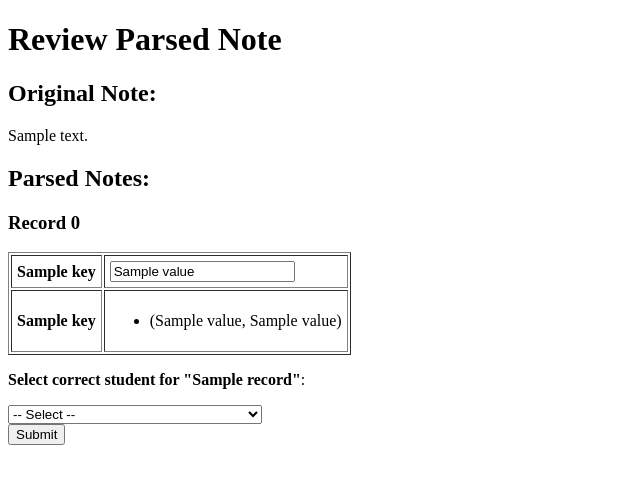
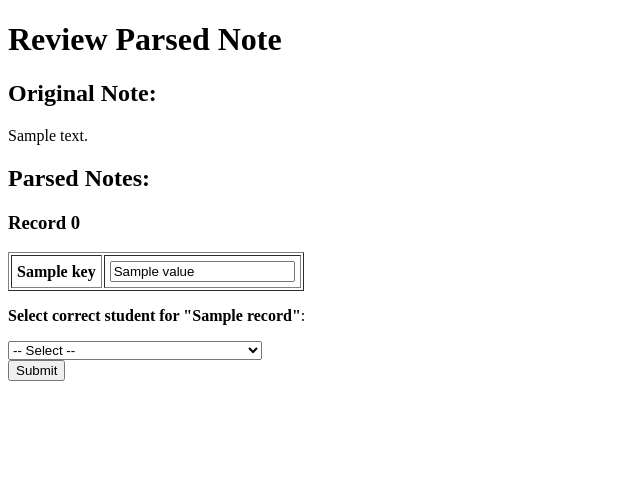
Before and after one commit to asimons92/PBJ, a Flask app: template templates/review.html in a window 1280 px wide. Shown: the top 484 px of the page, without its empty margins (0-640 px from the left). Run offline with Flask 3, Linux system fonts and the light colour scheme; the template is opened without the code that fills it: most values are stand-ins (such as "Sample title", 1, 10 or a date in 2020).

Commit message:
Cleaned up indexing on review.html

```diff
--- a/app.py
+++ b/app.py
@@ -29,27 +29,28 @@
         teacher_note = request.form["user_input"]
         parsed_notes = call_openai_function_call(teacher_note)
 
+        prepared_notes = []
+
         with SessionLocal() as session:
-            prepared_notes = []
             for record in parsed_notes:
-                match_result = match_id_with_name_web(record, session)
+                # resolve student id & candidates
+                match_result = match_id_with_name_web(record.copy(), session)
 
-                # split fields as before
-                simple, nested = split_notes(record)
+                # inject matched values back into record
+                record["student_id"] = match_result.get("student_id")
+                record["student_name"] = match_result.get("student_name")
+                record["candidate_students"] = match_result.get("candidate_students", [])
 
-                prepared_notes.append({
-                    "simple": simple,
-                    "nested": nested,
-                    "candidate_students": match_result["candidate_students"],
-                    "student_id": match_result["student_id"],
-                    "student_name": match_result["student_name"],
-                })
+                prepared_notes.append(record)
 
         return render_template(
             "review.html",
             original_note=teacher_note,
             parsed_notes=prepared_notes
         )
+
+
+
 
     @app.route("/review",methods=["POST"])
     def review():
--- a/templates/review.html
+++ b/templates/review.html
@@ -15,79 +15,51 @@
 
     <form method="post" action="/review">
         {% for record in parsed_notes %}
+        {% set rec_idx = loop.index0 %}
         <div>
-    <h3>Record {{ loop.index0 }}</h3>
-
+            <h3>Record {{ rec_idx }}</h3>
             <table border="1" cellpadding="5">
                 <tbody>
-            {# simple fields first #}
-            {% for key, value in record.simple.items() %}
-            <tr>
-                <td><strong>{{ key }}</strong></td>
-                <td>
-                    <input
-                    type="text"
-                    name="record_{{ loop.index0 }}_{{ key }}"
-                    value="{{ value }}"
-                    >
-                </td>
-            </tr>
-            {% endfor %}
-
-            {# nested fields #}
-            {% for key, value in record.nested.items() %}
+                    {% for key, value in record.items() %}
+                        {% if key != "candidate_students" %}
                         <tr>
                             <td><strong>{{ key }}</strong></td>
                             <td>
                                 {% if value is mapping %}
-                    <table border="1" cellpadding="3">
                                     {% for k, v in value.items() %}
                                     <div>
                                         <label>{{ k }}</label>
-                            <input
-                                type="text"
-                                name="record_{{loop.index0}}_{{key}}_{{k}}"
-                                value="{{v}}"
-                            >
+                                        <input type="text" name="record_{{rec_idx}}_{{key}}_{{k}}" value="{{v}}">
                                     </div>
                                     {% endfor %}
-                    </table>
                                 {% elif value is sequence and not value is string %}
-                    <ul>
-                        {% for item in value %}
-                        <li>{{ item }}</li>
-                        {% endfor %}
-                    </ul>
+                                    <input type="text" name="record_{{rec_idx}}_{{key}}" value="{{value}}">
                                 {% else %}
-                    {{ value }}
+                                    <input type="text" name="record_{{rec_idx}}_{{key}}" value="{{value}}">
                                 {% endif %}
                             </td>
                         </tr>
+                        {% endif %}
                     {% endfor %}
                 </tbody>
             </table>
 
             {% if record.candidate_students %}
             <p><strong>Select correct student for "{{ record.student_name }}"</strong>:</p>
-    <select name="record_{{ loop.index0 }}_student_id">
+            <select name="record_{{rec_idx}}_student_id">
                 <option value="">-- Select --</option>
                 {% for candidate in record.candidate_students %}
                 <option value="{{ candidate.id }}">{{ candidate.name }} ({{ candidate.similarity }}%)</option>
                 {% endfor %}
             </select>
-    <input type="hidden" name="record_{{ loop.index0 }}_student_name" value="{{ record.student_name }}">
-    {% else %}
-    <p><em>Matched student: {{ record.student_name }}</em></p>
-    <input type="hidden" name="record_{{ loop.index0 }}_student_id" value="{{ record.student_id }}">
-    <input type="hidden" name="record_{{ loop.index0 }}_student_name" value="{{ record.student_name }}">
             {% endif %}
-
-
         </div>
         {% endfor %}
 
         <button type="submit">Submit</button>
     </form>
 
+
+
 </body>
 </html>
```
Lines whose indentation alone changed are shown as unchanged.
